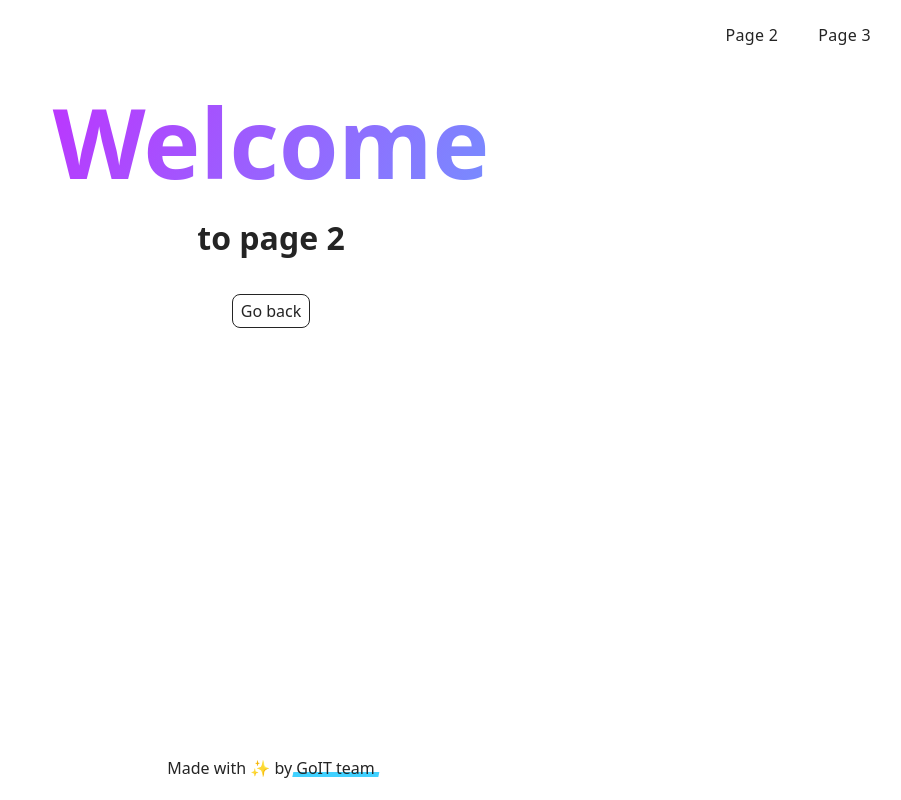
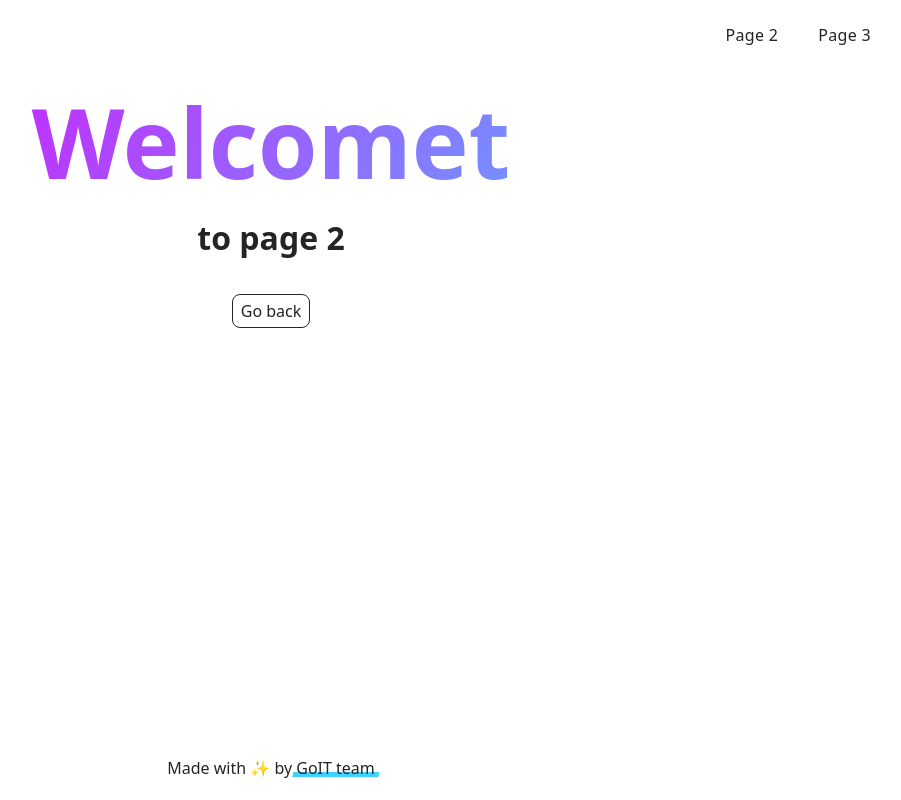
Before and after one commit to OleksandrPinchuk/axa-bali, a website built with Vite: page src/page-2.html in a window 1280 px wide. Shown: the whole page, without its empty margins (369-1270 px from the left). Built offline with nearby package versions, Linux system fonts and the light colour scheme.

Commit message:
Update page-2.html

```diff
--- a/src/page-2.html
+++ b/src/page-2.html
@@ -17,7 +17,7 @@
     <main>
       <div class="container">
         <h1 class="main-title">
-          <span class="main-title-gradient">Welcome</span> to page 2
+          <span class="main-title-gradient">Welcomet</span> to page 2
         </h1>
         <load src="./partials/back-link.html" />
       </div>
```
